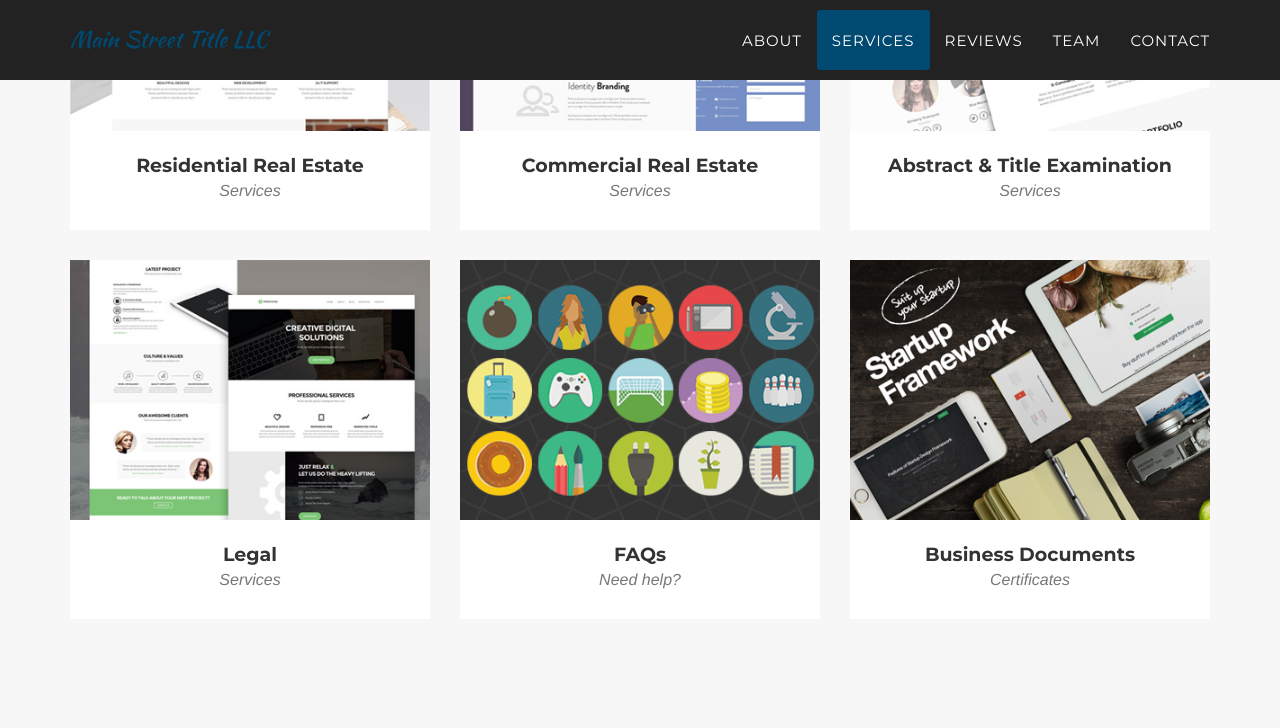
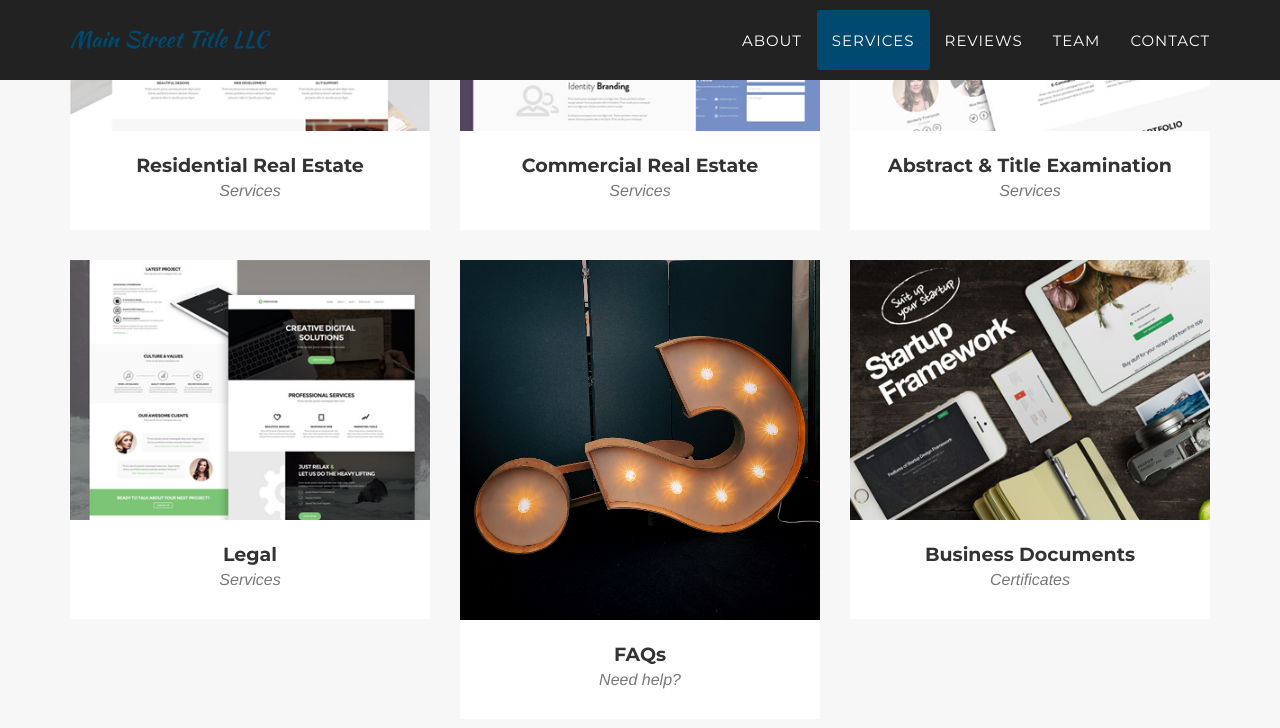
Before and after one commit to MainStreetTitleDeveloper/mainstreettitledeveloper.github.io, a Jekyll site: the page built from index.html, in a window 1280 px wide and 900 px high, scrolled down 1774 px. Shown: the top 728 px of the window. Built offline with Jekyll 4.4.1, drawn with Linux system fonts in a browser that asks for light colours; some web fonts are replaced.

Commit message:
Update 2014-07-13-project-6.markdown

```diff
--- a/_posts/2014-07-13-project-6.markdown
+++ b/_posts/2014-07-13-project-6.markdown
@@ -4,8 +4,8 @@ subtitle: Need help?
 layout: default
 modal-id: 6
 date: 2014-07-15
-img: roundicons.png
-thumbnail: roundicons-thumbnail.png
+img: service (5).jpg
+thumbnail: service (5).jpg
 alt: image-alt
 project-date:
 client:
```
